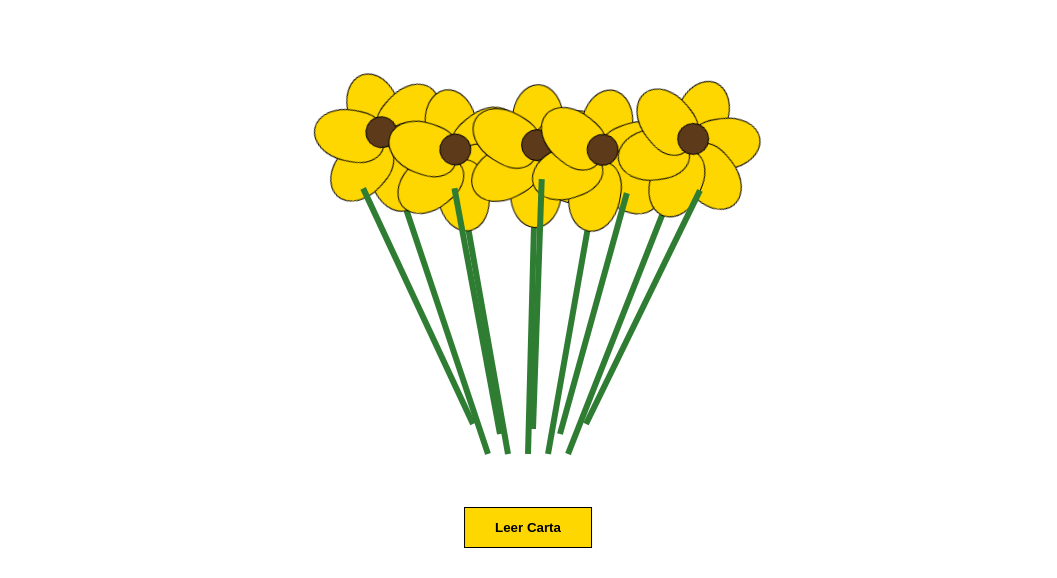
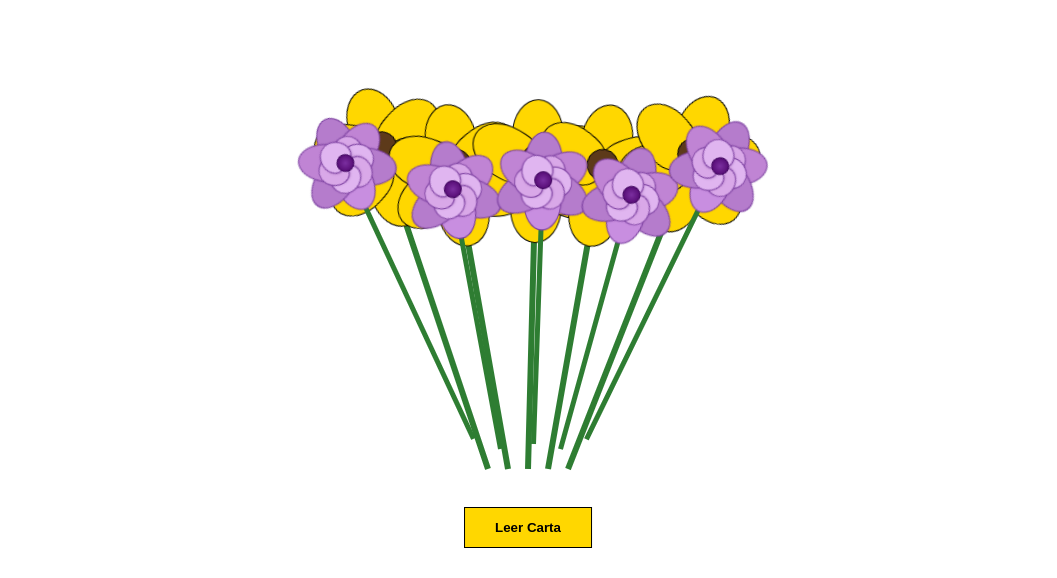
Before and after one commit to Dani-klnx/Flores-mami, a plain HTML site: page index.html in a window 1280 px wide. Shown: the part 222-800 px from the top of the page, without its empty margins (112-1169 px from the left). Drawn offline with Linux system fonts and the light colour scheme.

Commit message:
Update style.css

```diff
--- a/style.css
+++ b/style.css
@@ -24,16 +24,17 @@ body {
     font-style: italic;
 }
 
+/* Bouquet container — wider to hold 10 flowers */
 .bouquet-container {
     position: relative;
-    width: 300px;
-    height: 450px;
+    width: 420px;
+    height: 480px;
     margin: 0 auto;
     display: flex;
     justify-content: center;
 }
 
-/* Estructura de la Flor con Animación */
+/* ── Shared flower base ── */
 .flower {
     position: absolute;
     bottom: 0;
@@ -41,15 +42,16 @@ body {
     flex-direction: column;
     align-items: center;
     transform-origin: bottom center;
-    /* Movimiento lento y fluido */
     animation: sway 4s ease-in-out infinite;
 }
 
-/* Desfase de animación para que no se muevan todas al mismo tiempo */
 .flower:nth-child(even) {
     animation-delay: 1s;
 }
 
+/* ════════════════════════════════
+   YELLOW SUNFLOWERS  (original)
+   ════════════════════════════════ */
 .petals-container {
     position: relative;
     width: 120px;
@@ -69,29 +71,12 @@ body {
     transform-origin: bottom center;
 }
 
-.petal:nth-child(1) {
-    transform: rotate(0deg);
-}
-
-.petal:nth-child(2) {
-    transform: rotate(60deg);
-}
-
-.petal:nth-child(3) {
-    transform: rotate(120deg);
-}
-
-.petal:nth-child(4) {
-    transform: rotate(180deg);
-}
-
-.petal:nth-child(5) {
-    transform: rotate(240deg);
-}
-
-.petal:nth-child(6) {
-    transform: rotate(300deg);
-}
+.petal:nth-child(1) { transform: rotate(0deg); }
+.petal:nth-child(2) { transform: rotate(60deg); }
+.petal:nth-child(3) { transform: rotate(120deg); }
+.petal:nth-child(4) { transform: rotate(180deg); }
+.petal:nth-child(5) { transform: rotate(240deg); }
+.petal:nth-child(6) { transform: rotate(300deg); }
 
 .center {
     position: absolute;
@@ -113,20 +98,89 @@ body {
     z-index: 1;
 }
 
-/* Keyframes para el movimiento lento */
+/* ════════════════════════════════
+   PURPLE CARNATIONS  (new)
+   ════════════════════════════════ */
+
+/* Carnation head — slightly smaller globe */
+.carnation-head {
+    position: relative;
+    width: 90px;
+    height: 90px;
+    z-index: 3;
+}
+
+/* Base carnation petal — ruffled, shorter, rounder than sunflower */
+.carnation-petal {
+    position: absolute;
+    width: 36px;
+    height: 42px;
+    /* Soft purple palette */
+    background: #c084d4;
+    border: 1.2px solid #7b3fa0;
+    /* Frilly top edge via aggressive border-radius */
+    border-radius: 50% 50% 30% 30% / 60% 60% 40% 40%;
+    left: 27px;
+    top: 4px;
+    transform-origin: bottom center;
+    /* Slight wave effect */
+    filter: drop-shadow(0 1px 1px rgba(90, 20, 120, 0.25));
+}
+
+/* Outer ring — 6 petals every 60°, longer reach */
+.carnation-petal.cp-0  { transform: rotate(0deg)   scaleY(1.15); background: #b57ccc; }
+.carnation-petal.cp-1  { transform: rotate(60deg)  scaleY(1.10); background: #c084d4; }
+.carnation-petal.cp-2  { transform: rotate(120deg) scaleY(1.15); background: #b57ccc; }
+.carnation-petal.cp-3  { transform: rotate(180deg) scaleY(1.10); background: #c88ee0; }
+.carnation-petal.cp-4  { transform: rotate(240deg) scaleY(1.15); background: #b57ccc; }
+.carnation-petal.cp-5  { transform: rotate(300deg) scaleY(1.10); background: #c084d4; }
+
+/* Inner ring — 6 petals offset 30°, shorter & lighter */
+.carnation-petal.cp-6  { transform: rotate(30deg)  scaleY(0.80); background: #d9a8e8; width: 30px; height: 34px; left: 30px; top: 12px; }
+.carnation-petal.cp-7  { transform: rotate(90deg)  scaleY(0.80); background: #e0b5f0; width: 30px; height: 34px; left: 30px; top: 12px; }
+.carnation-petal.cp-8  { transform: rotate(150deg) scaleY(0.80); background: #d9a8e8; width: 30px; height: 34px; left: 30px; top: 12px; }
+.carnation-petal.cp-9  { transform: rotate(210deg) scaleY(0.80); background: #e0b5f0; width: 30px; height: 34px; left: 30px; top: 12px; }
+.carnation-petal.cp-10 { transform: rotate(270deg) scaleY(0.80); background: #d9a8e8; width: 30px; height: 34px; left: 30px; top: 12px; }
+.carnation-petal.cp-11 { transform: rotate(330deg) scaleY(0.80); background: #e0b5f0; width: 30px; height: 34px; left: 30px; top: 12px; }
+
+/* Tiny dark-purple center knot */
+.carnation-center {
+    position: absolute;
+    width: 16px;
+    height: 16px;
+    background: radial-gradient(circle, #7b2fa0, #4a0066);
+    border-radius: 50%;
+    top: 37px;
+    left: 37px;
+    z-index: 10;
+    border: 1px solid #3a005a;
+}
+
+/* Carnation stem — same green, slightly thinner */
+.carnation-stem {
+    width: 5px;
+    height: 220px;
+    background: #2e7d32;
+    position: relative;
+    z-index: 1;
+}
+
+/* ════════════════════════════════
+   SHARED SWAY ANIMATION
+   ════════════════════════════════ */
 @keyframes sway {
-
     0%,
     100% {
         transform: translateX(var(--offset)) rotate(var(--angle));
     }
-
     50% {
         transform: translateX(var(--offset)) rotate(calc(var(--angle) + 3deg));
     }
 }
 
-/* Ventana de la carta */
+/* ════════════════════════════════
+   LETTER MODAL
+   ════════════════════════════════ */
 .letter-overlay {
     display: none;
     position: fixed;
```
